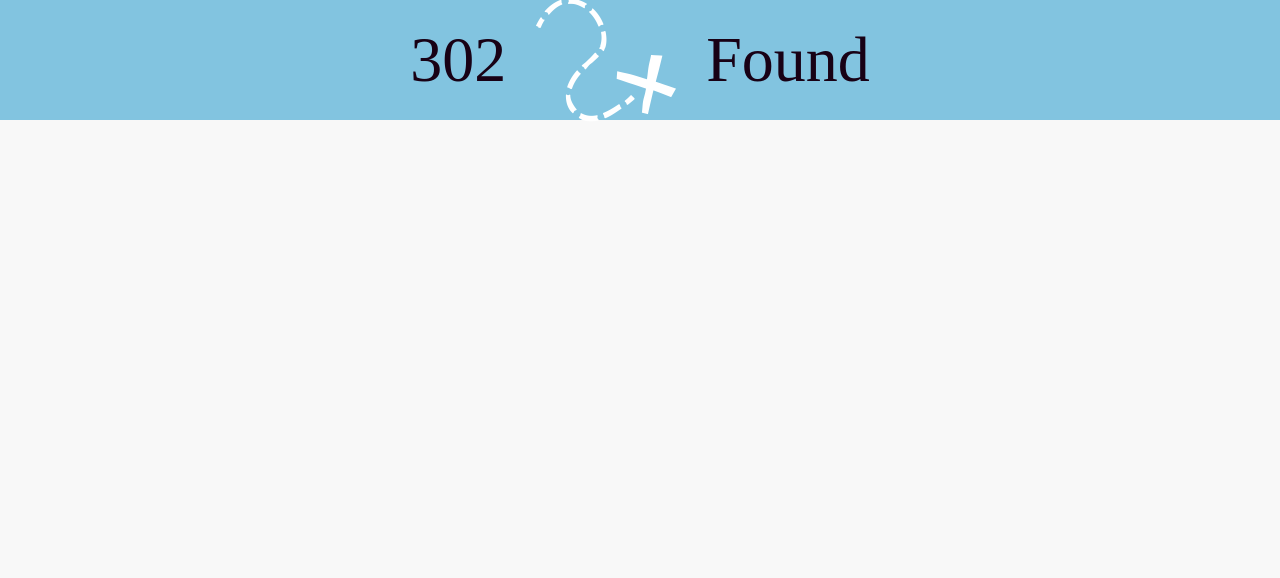
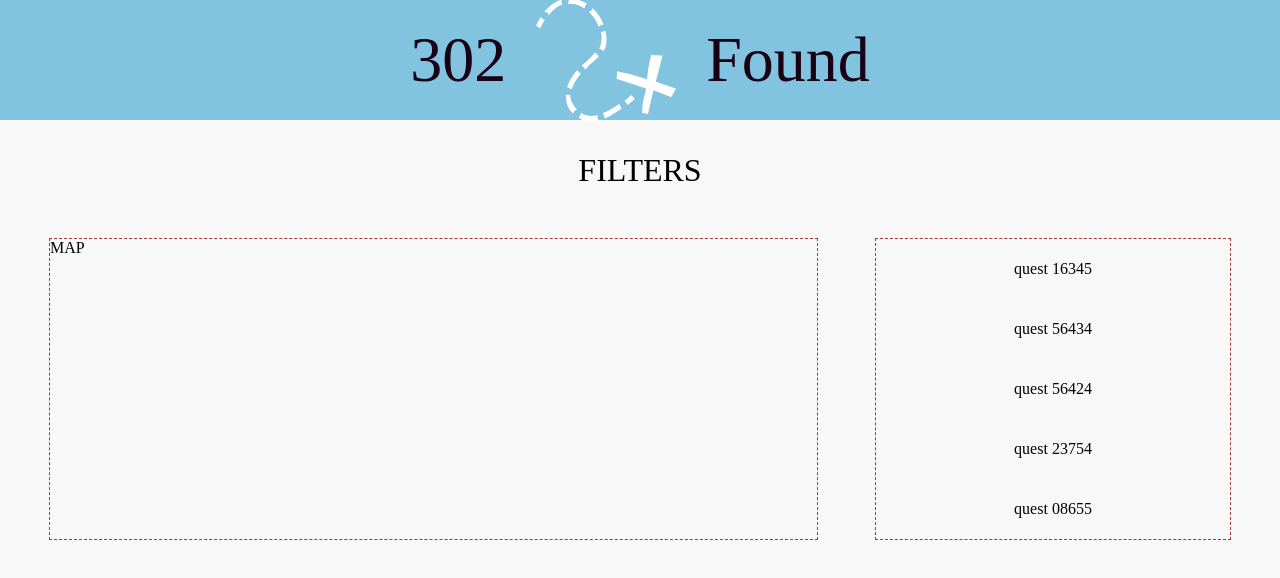
Before and after one commit to dongra02/sei-project-3, a React (Create React App) app in the folder frontend/: page /quests in a window 1280 px wide. Shown: the top 578 px of the page. Built offline with nearby package versions, Linux system fonts and the light colour scheme.

Commit message:
created basic wireframe for QuestIndex component

```diff
--- a/frontend/src/components/Quests/QuestIndex.js
+++ b/frontend/src/components/Quests/QuestIndex.js
@@ -5,13 +5,31 @@ import Header from '../common/Header'
 class QuestIndex extends React.Component {
 
   state = {
-
+    searchResults: [
+      'quest 16345',
+      'quest 56434',
+      'quest 56424',
+      'quest 23754',
+      'quest 08655'
+    ]
   }
 
   render() {
+    const { searchResults } = this.state
     return (
       <>
         <Header />
+        <div className="browse-quests">
+          <div className="filters">FILTERS</div>
+          <div className="results">
+            <div className="results-map">
+              MAP
+            </div>
+            <div className="results-list">
+              {searchResults && searchResults.map((quest, i) => <div key={i} className="results-list-item">{quest}</div>)}
+            </div>
+          </div>
+        </div>
       </>
     )
   }
--- a/frontend/src/components/common/Home.js
+++ b/frontend/src/components/common/Home.js
@@ -1,8 +1,10 @@
 import React from 'react'
+import Header from './Header'
 
 const Home = () => {
   return (
     <>
+      <Header />
       <div>Home</div>
     </>
   )
--- a/frontend/src/styles/main.scss
+++ b/frontend/src/styles/main.scss
@@ -6,7 +6,7 @@ $map-blue: #82c4e0;
 $map-sand: #eeeab7;
 $map-red: #a63535;
 $map-white: #f8f8f8;
-
+$map-grey: #a3a9aa;
 
 body {
   margin: 0;
@@ -28,3 +28,32 @@ body {
 
   }
 }
+
+.filters {
+  font-size: 2em;
+  text-align: center;
+  margin: 1em;
+}
+
+.results {
+  display: flex;
+  justify-content: space-between;
+  margin: 50px;
+
+  .results-map {
+    width: 65%;
+    height: 300px;
+    outline: 1px dashed $map-red;
+  }
+
+  .results-list {
+    width: 30%;
+    height: 300px;
+    outline: 1px dashed $map-red;
+  }
+}
+
+.results-list-item {
+  text-align: center;
+  line-height: 60px;
+}
```
